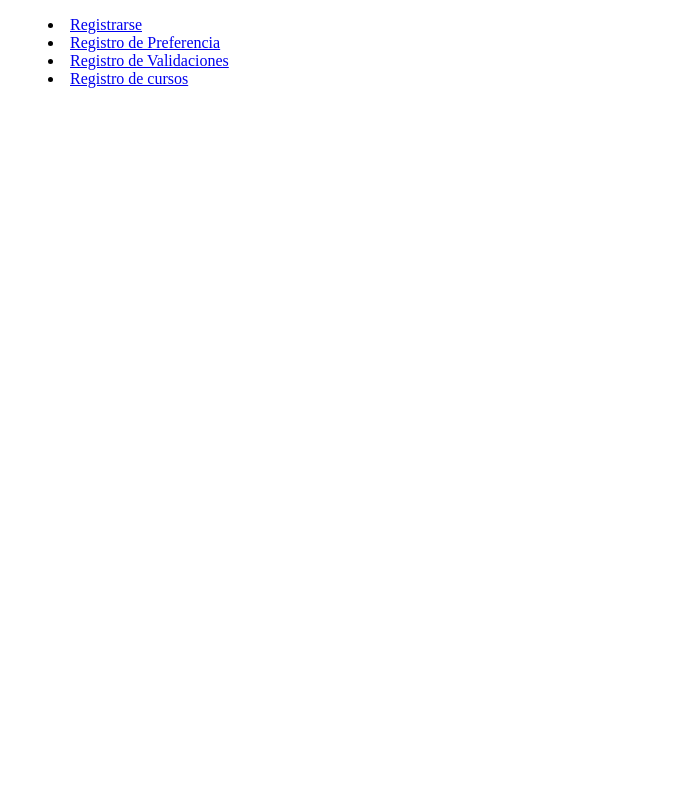
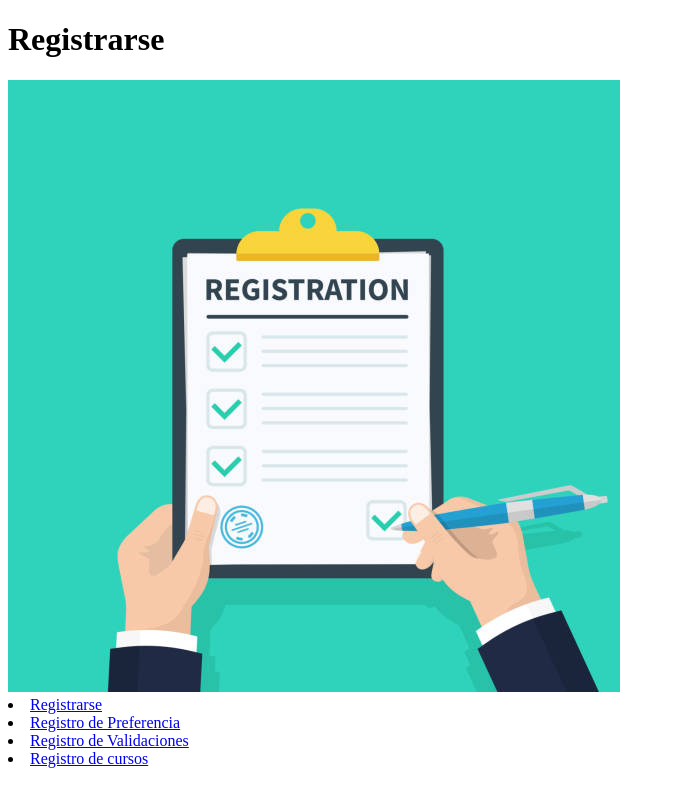
Before and after one commit to Axowil/LABIDWEB, a plain HTML site: page LABIDWEB-6/index.html in a window 1280 px wide. Shown: the whole page, without its empty margins (0-675 px from the left). Drawn offline with Linux system fonts and the light colour scheme.

Commit message:
sexto-lab3

```diff
--- a/LABIDWEB-6/index.html
+++ b/LABIDWEB-6/index.html
@@ -7,9 +7,9 @@
 </head>
 <body>
     <header>
-
+        <h1>Registrarse</h1>
+        <img src="Imagenes/imagen1.jpg" alt="Registrarse">
     </header>
-    <menu>
         <nav>
             <li>
                 <a href="registros.html">Registrarse</a>
@@ -24,6 +24,5 @@
                 <a href="cursos.html">Registro de cursos</a>
             </li>
         </nav>
-    </menu>
 </body>
 </html>
```
Also changed, not shown: LABIDWEB-6/Imagenes/imagen1.jpg (added).
